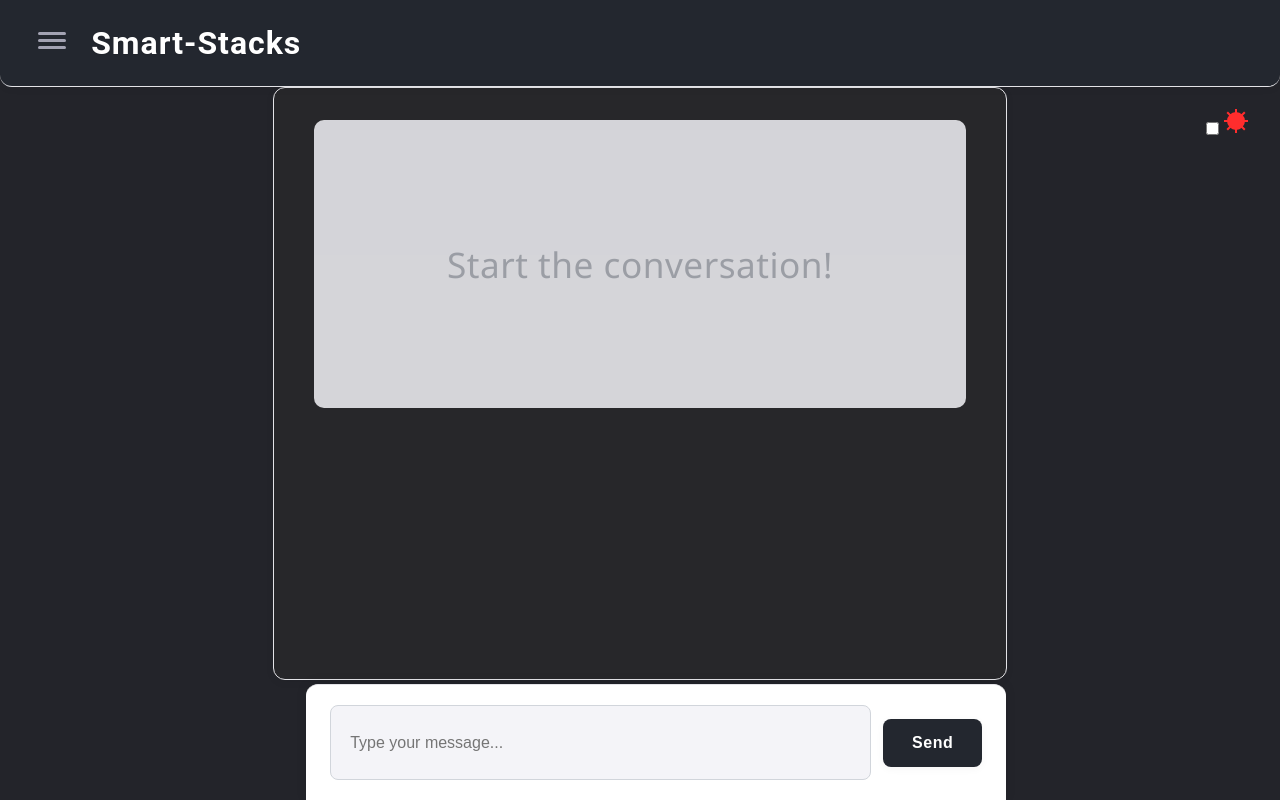
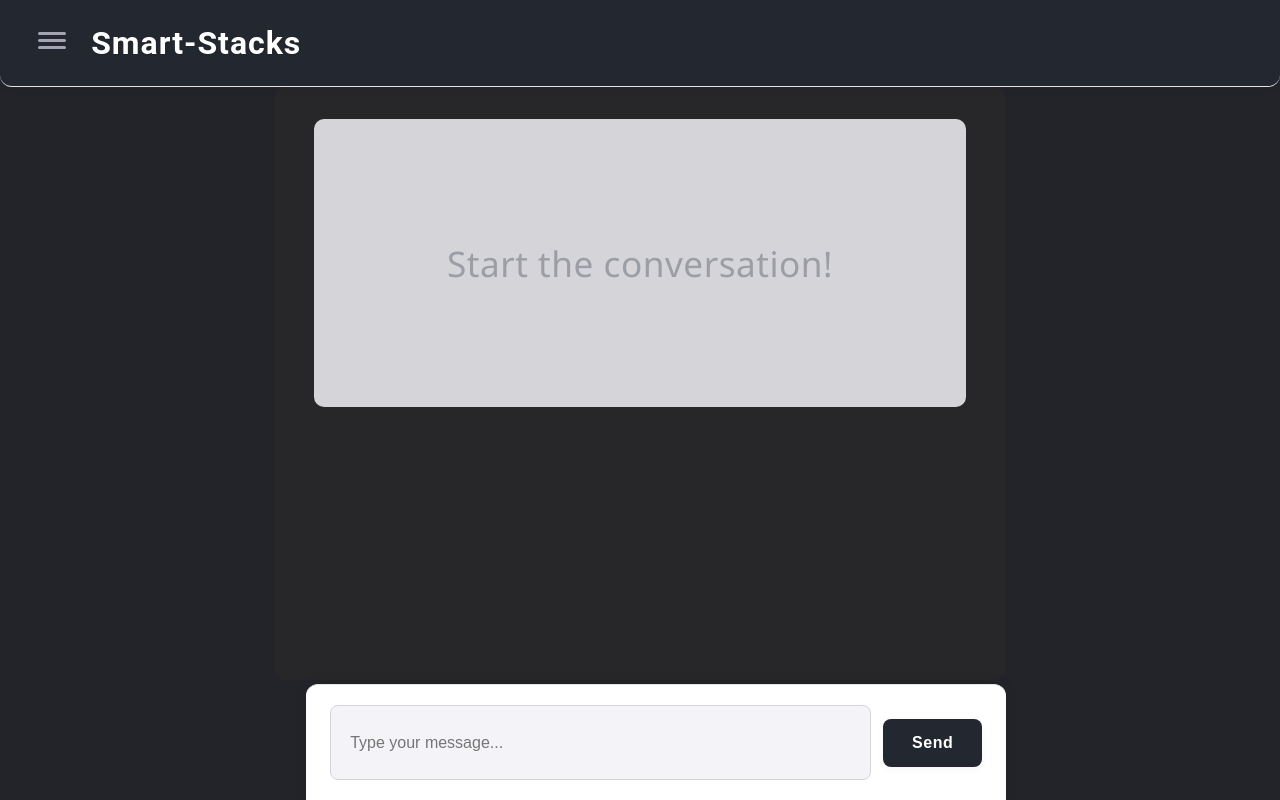
Before and after one commit to nyd-12/Ubs-hackathon, a React (Create React App) app: page / in a window 1280 px wide. Built offline with nearby package versions, Linux system fonts and the light colour scheme.

Commit message:
fixed mode toggle and changed theme

```diff
--- a/src/App.tsx
+++ b/src/App.tsx
@@ -23,7 +23,6 @@
     const [drawerOpen, setDrawerOpen] = useState(false);
     const [chatHistory, setChatHistory] = useState<ChatHistory[]>([]);
     const [currentChatId, setCurrentChatId] = useState<number | null>(null);
-    const [mode, setMode] = useState<'light' | 'dark'>('light');
     const messagesEndRef = useRef<HTMLDivElement | null>(null);
 
     useEffect(() => {
@@ -87,50 +86,15 @@
     };
 
     return (
-        <div className={`app-container app-${mode}`}>
+        <div className="app-container">
             <Header onOpenDrawer={handleOpenDrawer} />
             <Drawer
                 open={drawerOpen}
                 onClose={handleCloseDrawer}
                 chats={chatHistory.map(c => ({ id: c.id, title: c.title }))}
                 onSelectChat={handleSelectChat}
-                mode={mode}
             />
             <main className="main-content">
-                <div style={{ position: 'absolute', top: 20, right: 30, zIndex: 2000 }}>
-                    <label className="mode-switch">
-                        <input
-                            type="checkbox"
-                            checked={mode === 'dark'}
-                            onChange={() => setMode(mode === 'light' ? 'dark' : 'light')}
-                        />
-                        <span className="slider">
-                            {mode === 'dark' ? (
-                                // Moon SVG for dark mode
-                                <svg width="28" height="28" viewBox="0 0 28 28" fill="none" xmlns="http://www.w3.org/2000/svg">
-                                    <circle cx="14" cy="14" r="12" fill="#fff" stroke="#ff2d2d" strokeWidth="2" />
-                                    <path d="M19 14c0 2.76-2.24 5-5 5a5 5 0 010-10c.34 0 .67.03 1 .08A6 6 0 1019 14z" fill="#ff2d2d" />
-                                    <circle cx="20.5" cy="9.5" r="1.5" fill="#ff2d2d" />
-                                </svg>
-                            ) : (
-                                // Sun SVG for light mode
-                                <svg width="28" height="28" viewBox="0 0 28 28" fill="none" xmlns="http://www.w3.org/2000/svg">
-                                    <circle cx="14" cy="14" r="8" fill="#ff2d2d" stroke="#ff2d2d" strokeWidth="2" />
-                                    <g stroke="#ff2d2d" strokeWidth="2">
-                                        <line x1="14" y1="2" x2="14" y2="7" />
-                                        <line x1="14" y1="21" x2="14" y2="26" />
-                                        <line x1="2" y1="14" x2="7" y2="14" />
-                                        <line x1="21" y1="14" x2="26" y2="14" />
-                                        <line x1="5.22" y1="5.22" x2="8.7" y2="8.7" />
-                                        <line x1="19.3" y1="19.3" x2="22.78" y2="22.78" />
-                                        <line x1="5.22" y1="22.78" x2="8.7" y2="19.3" />
-                                        <line x1="19.3" y1="8.7" x2="22.78" y2="5.22" />
-                                    </g>
-                                </svg>
-                            )}
-                        </span>
-                    </label>
-                </div>
                 <ChatArea messages={messages} messagesEndRef={messagesEndRef} />
                 <ChatInput input={input} setInput={setInput} handleSend={handleSend} />
             </main>
--- a/src/components/Drawer.tsx
+++ b/src/components/Drawer.tsx
@@ -6,12 +6,11 @@
     onClose: () => void;
     chats: { id: number; title: string }[];
     onSelectChat: (id: number) => void;
-    mode?: 'light' | 'dark'; // add mode prop
 }
 
-const Drawer: React.FC<DrawerProps> = ({ open, onClose, chats, onSelectChat, mode = 'dark' }) => {
+const Drawer: React.FC<DrawerProps> = ({ open, onClose, chats, onSelectChat }) => {
     return (
-        <div className={`drawer${open ? ' open' : ''} drawer-${mode}`}>
+        <div className={`drawer${open ? ' open' : ''}`}>
             <div className="drawer-header">
                 <span>Historical Chats</span>
                 <button className="drawer-close" onClick={onClose}>&times;</button>
--- a/src/styles/Drawer.css
+++ b/src/styles/Drawer.css
@@ -55,53 +55,3 @@
     text-align: center;
     padding: 2rem 0;
 }
-
-/* Light mode: only white and red */
-.drawer-light {
-    background: #fff;
-    color: #ff2d2d;
-    box-shadow: 2px 0 16px rgba(255,45,45,0.10);
-}
-.drawer-light .drawer-header {
-    background: #fff;
-    color: #ff2d2d;
-    border-bottom: 2px solid #ff2d2d;
-}
-.drawer-light .drawer-close {
-    color: #ff2d2d;
-}
-.drawer-light .drawer-item {
-    border-bottom: 1px solid #ff2d2d22;
-    color: #ff2d2d;
-}
-.drawer-light .drawer-item:hover {
-    background: #ff2d2d11;
-}
-.drawer-light .drawer-empty {
-    color: #ff2d2d88;
-}
-
-/* Dark mode: original, but more contrast */
-.drawer-dark {
-    background: #232323;
-    color: #fff;
-    box-shadow: 2px 0 16px rgba(0,0,0,0.18);
-}
-.drawer-dark .drawer-header {
-    background: #1a1a1a;
-    color: #fff;
-    border-bottom: 2px solid #ff2d2d;
-}
-.drawer-dark .drawer-close {
-    color: #ff2d2d;
-}
-.drawer-dark .drawer-item {
-    border-bottom: 1px solid #292929;
-    color: #fff;
-}
-.drawer-dark .drawer-item:hover {
-    background: #ff2d2d22;
-}
-.drawer-dark .drawer-empty {
-    color: #bbb;
-}
--- a/src/styles/index.css
+++ b/src/styles/index.css
@@ -33,8 +33,6 @@
     background: #27272a;
     color: #23272f;
     border-radius: 12px;
-    box-shadow: 0 2px 8px 0 rgba(0,0,0,0.06);
-    border: 1px solid #e3e3e7;
     width: 100%;
     max-width: 700px;
     margin: 0 auto;
```
